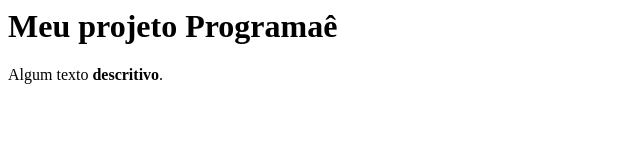
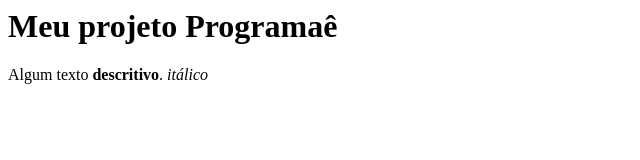
Before and after one commit to projetopython/projetopython.github.io, a plain HTML site: page index.html in a window 1280 px wide. Shown: the full height of the page, 0-640 px from the left. Drawn offline with Linux system fonts and the light colour scheme.

Commit message:
Update index.html

```diff
--- a/index.html
+++ b/index.html
@@ -5,5 +5,6 @@
 <body>
 <h1>Meu projeto Programaê</h1>
 Algum texto <b>descritivo</b>.
+<i>itálico</i>
 </body>
 </html>
```
